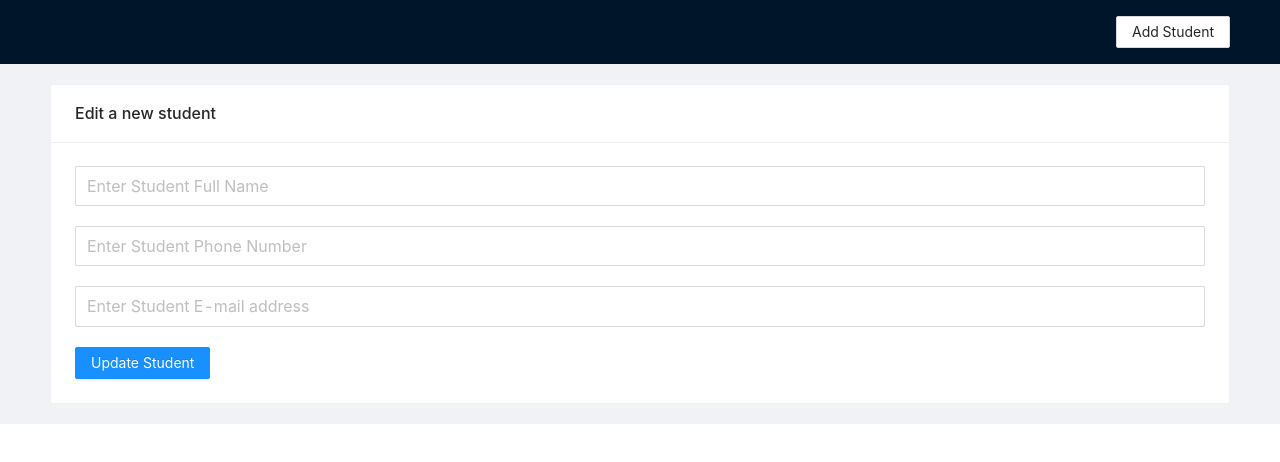
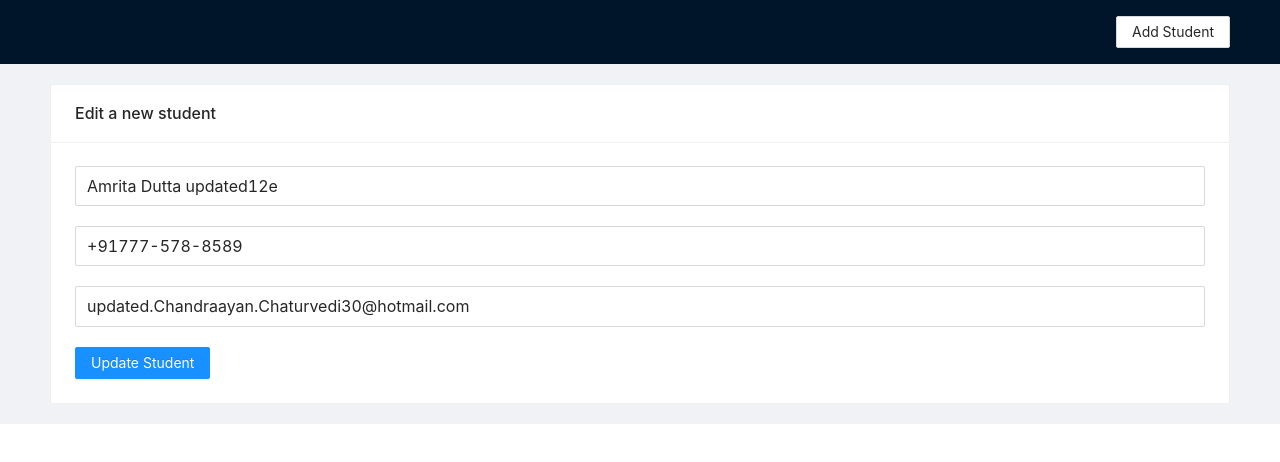
Before and after one commit to kingarunesh/RTK-Query-CRUD-, a React (Create React App) app: page /students/edit/1 in a window 1280 px wide. Shown: the top 462 px of the page. Built offline with nearby package versions, Linux system fonts and the light colour scheme; data requests are answered from the project's data file.

Commit message:
5.1 : student updated

```diff
--- a/db.json
+++ b/db.json
@@ -1,10 +1,34 @@
 {
-    "students": [
-        {
-            "id": 1,
-            "fullName": "Amrita Dutta",
-            "phone": "+91777-578-8589",
-            "email": "Chandraayan.Chaturvedi30@hotmail.com"
-        }
-    ]
+  "students": [
+    {
+      "fullName": "Amrita Dutta updated12e",
+      "phone": "+91777-578-8589",
+      "email": "updated.Chandraayan.Chaturvedi30@hotmail.com",
+      "id": 1
+    },
+    {
+      "fullName": "Arunesh kumar",
+      "phone": "8971818410",
+      "email": "aruneshkumar.king@gmail.com",
+      "id": 2
+    },
+    {
+      "fullName": "hello updated",
+      "phone": "23456",
+      "email": "asdfg",
+      "id": 3
+    },
+    {
+      "fullName": "Sohan kapoor",
+      "phone": "98763245",
+      "email": "sohan@gmail.com",
+      "id": 4
+    },
+    {
+      "fullName": "Mohan kumar",
+      "phone": "876234578",
+      "email": "mohanraj@gmail.com",
+      "id": 5
+    }
+  ]
 }
--- a/src/pages/student/edit-student.js
+++ b/src/pages/student/edit-student.js
@@ -1,17 +1,35 @@
-import { useState } from "react";
+import { useState, useEffect } from "react";
 import { Input, Row, Col, Button, Card } from "antd";
+import { useGetStudentsQuery, useUpdateStudentMutation } from "../../services/students";
+
 const EditStudent = ({ history, match }) => {
+    const { data: studentData } = useGetStudentsQuery(undefined, {
+        selectFromResult: ({ data }) => ({
+            data: data?.find((el) => el.id == match.params.id),
+        }),
+    });
+
+    const [updateStudent, { isLoading }] = useUpdateStudentMutation();
+
     const [data, setData] = useState({
         fullName: "",
         phone: "",
         email: "",
     });
 
-  const handleChange = (e) =>
-    setData({ ...data, [e.target.name]: e.target.value });
-  const handleSubmit = (e) => {
+    const handleChange = (e) => setData({ ...data, [e.target.name]: e.target.value });
+
+    useEffect(() => {
+        if (studentData) {
+            setData(studentData);
+        }
+    }, [studentData]);
+
+    const handleSubmit = async (e) => {
         e.preventDefault();
         console.log(data);
+
+        await updateStudent(data);
 
         // after submit data
         setData({
@@ -34,6 +52,7 @@ const EditStudent = ({ history, match }) => {
                             name="fullName"
                             value={data.fullName}
                             onChange={handleChange}
+                            disabled={isLoading || !data.fullName}
                         />
                     </Col>
                     <Col span={24}>
@@ -43,6 +62,7 @@ const EditStudent = ({ history, match }) => {
                             name="phone"
                             value={data.phone}
                             onChange={handleChange}
+                            disabled={isLoading || !data.phone}
                         />
                     </Col>
                     <Col span={24}>
@@ -52,10 +72,15 @@ const EditStudent = ({ history, match }) => {
                             name="email"
                             value={data.email}
                             onChange={handleChange}
+                            disabled={isLoading || !data.email}
                         />
                     </Col>
                     <Col span={24}>
-            <Button htmlType="submit" type="primary">
+                        <Button
+                            htmlType="submit"
+                            disabled={isLoading || Object.values(data).every((el) => el == "")}
+                            type="primary"
+                        >
                             Update Student
                         </Button>
                     </Col>
--- a/src/pages/student/students.js
+++ b/src/pages/student/students.js
@@ -25,7 +25,7 @@ const Students = () => {
                                 cover={<img alt="example" src={`https://i.pravatar.cc/1920?img=${id}`} />}
                                 actions={[
                                     <EyeOutlined key="view" onClick={() => history.push(`/students/${id}`)} />,
-                                    <EditOutlined key="edit" onClick={() => history.push("/students/edit/100")} />,
+                                    <EditOutlined key="edit" onClick={() => history.push(`/students/edit/${id}`)} />,
                                     <DeleteOutlined key="setting" onClick={() => alert("delete item!")} />,
                                 ]}
                             >
--- a/src/services/students.js
+++ b/src/services/students.js
@@ -27,7 +27,17 @@ export const studentsApi = createApi({
             }),
             invalidatesTags: ["Student"],
         }),
+
+        // update student
+        updateStudent: builder.mutation({
+            query: ({ id, ...student }) => ({
+                url: `students/${id}`,
+                method: "PUT",
+                body: student,
+            }),
+            invalidatesTags: ["Student"],
+        }),
     }),
 });
 
-export const { useGetStudentsQuery, useGetStudentByIdQuery, useAddStudentMutation } = studentsApi;
+export const { useGetStudentsQuery, useGetStudentByIdQuery, useAddStudentMutation, useUpdateStudentMutation } = studentsApi;
```
Lines whose indentation alone changed are shown as unchanged.
